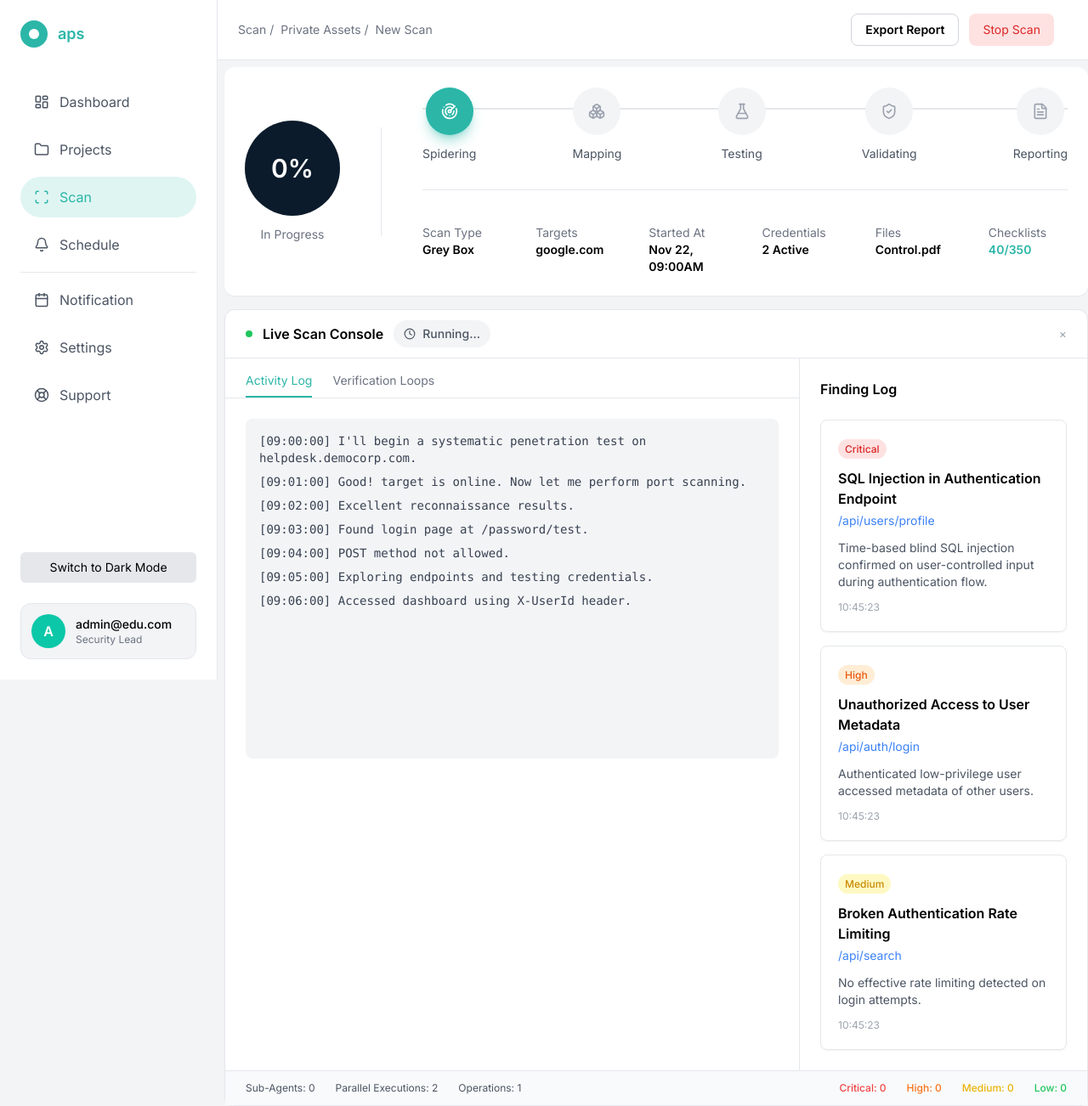
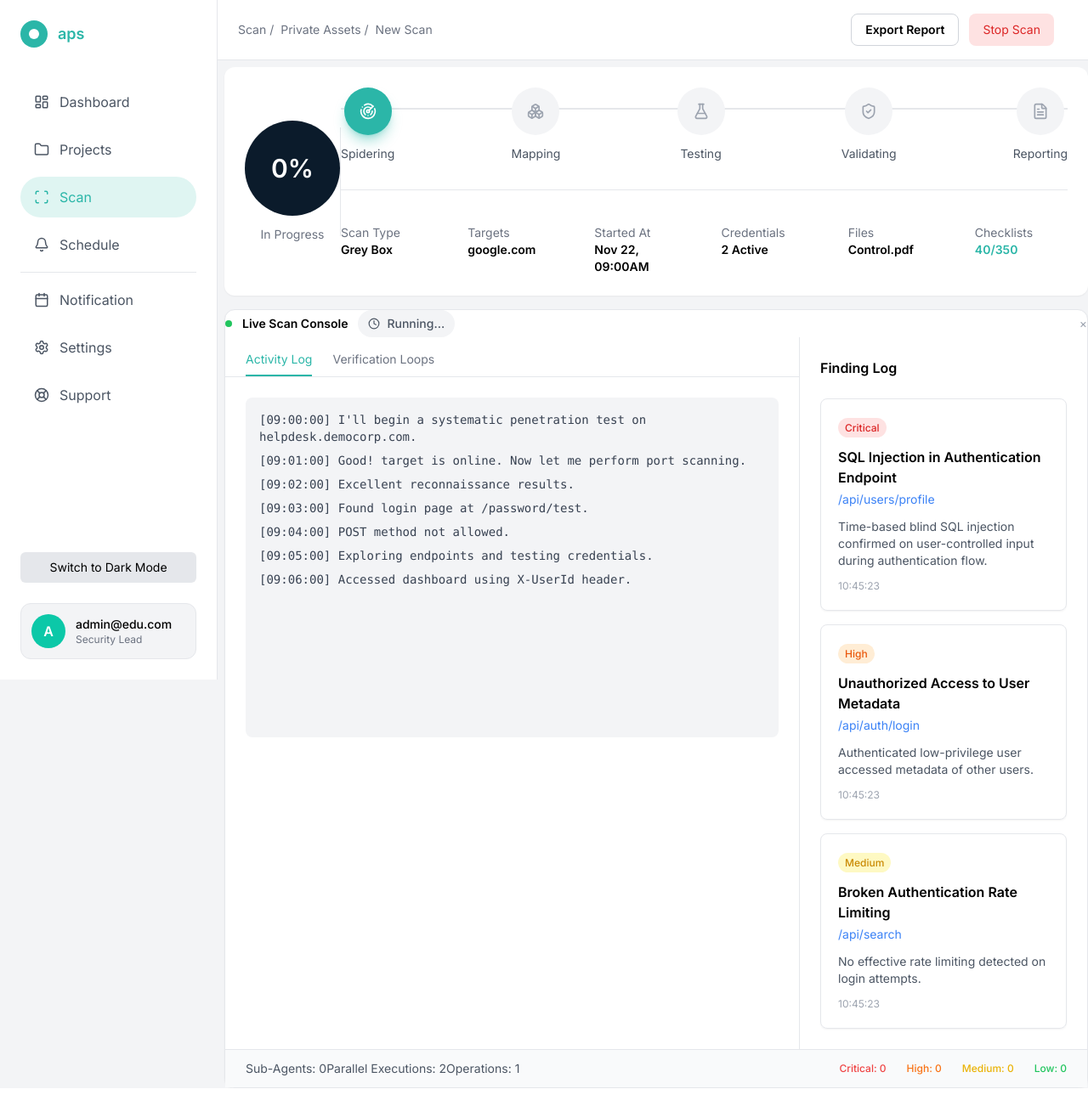
Before and after one commit to Vanshika-Sharma15/aps-dashboard, a React (Vite) app: page /scans in a window 1280 px wide. Shown: the whole page at 85% size. After the commit the page ends 1281 px from the top, so only its background shows below. Built offline with nearby package versions, Linux system fonts and the light colour scheme.

Commit message:
fixed scanpage text wrap

```diff
--- a/src/pages/ScanPage.jsx
+++ b/src/pages/ScanPage.jsx
@@ -39,7 +39,7 @@ function ScanPage() {
 
       {/* Scan Overview */}
       <div className="mt-2 ml-6 bg-white dark:bg-[#111827] rounded-xl shadow-sm p-6">
-        <div className="flex items-center gap-12">
+        <div className="flex flex-wrap items-center justify-between text-sm text-gray-600 dark:text-gray-400">
           {/* LEFT SIDE – PROGRESS CIRCLE */}
           <div className="flex flex-col items-center">
             <div className="w-28 h-28 rounded-full bg-[#0B1B2B] flex items-center justify-center text-white text-3xl font-semibold">
@@ -143,7 +143,7 @@ function ScanPage() {
       {/* CONSOLE + FINDINGS PANEL */}
       <div className="mt-4 ml-6 bg-white dark:bg-[#111827] rounded-xl shadow-sm border border-gray-200 dark:border-gray-700">
         {/* Header Strip */}
-        <div className="flex items-center justify-between px-6 py-3 border-b border-gray-200 dark:border-gray-700">
+        <div className="flex flex-wrap items-center justify-between text-sm text-gray-600 dark:text-gray-400">
           <div className="flex items-center gap-3">
             <span className="w-2 h-2 bg-green-500 rounded-full"></span>
             <span className="font-semibold text-black dark:text-white">
@@ -231,7 +231,7 @@ function ScanPage() {
 
         {/* Bottom Status Bar */}
         <div className="flex items-center justify-between px-6 py-3 border-t border-gray-200 dark:border-gray-700 text-xs bg-gray-50 dark:bg-[#0F1720]">
-          <div className="flex gap-6 text-gray-600 dark:text-gray-400">
+          <div className="flex flex-wrap items-center justify-between text-sm text-gray-600 dark:text-gray-400">
             <span>Sub-Agents: {statusBar.subAgents}</span>
             <span>Parallel Executions: {statusBar.parallelExecutions}</span>
             <span>Operations: {statusBar.operations}</span>
```
